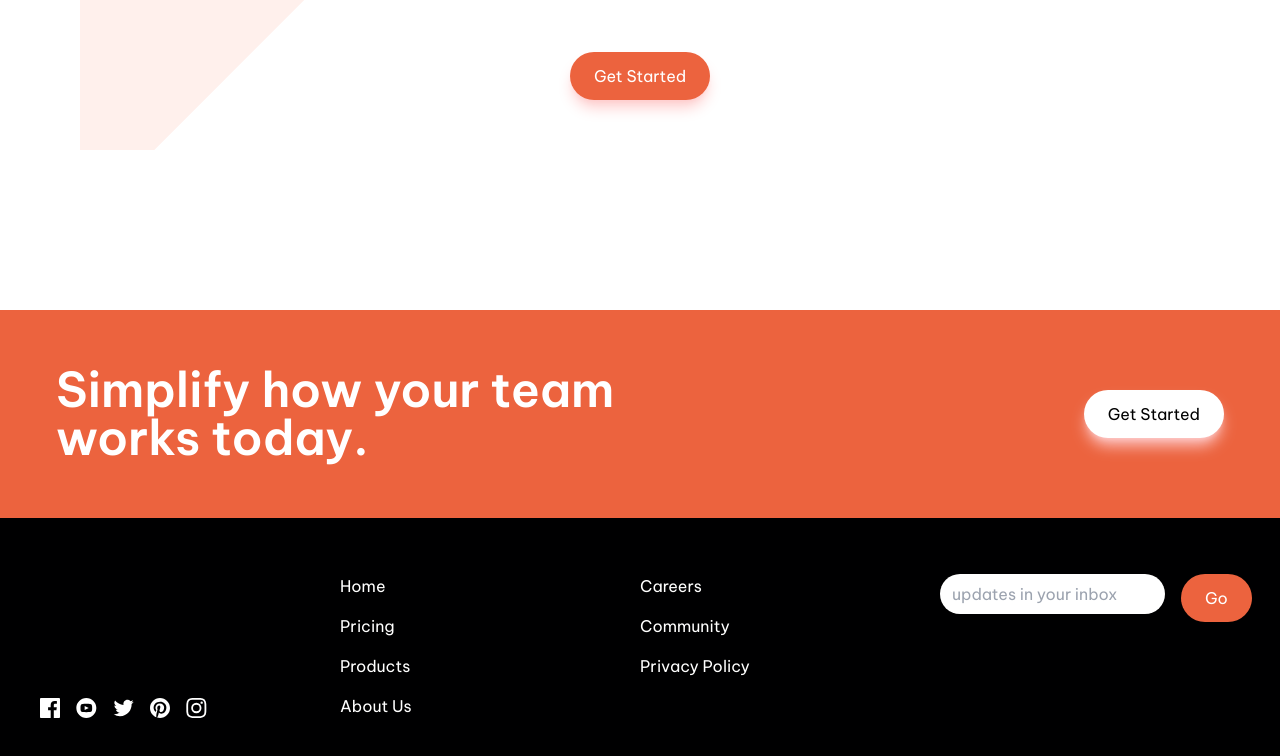
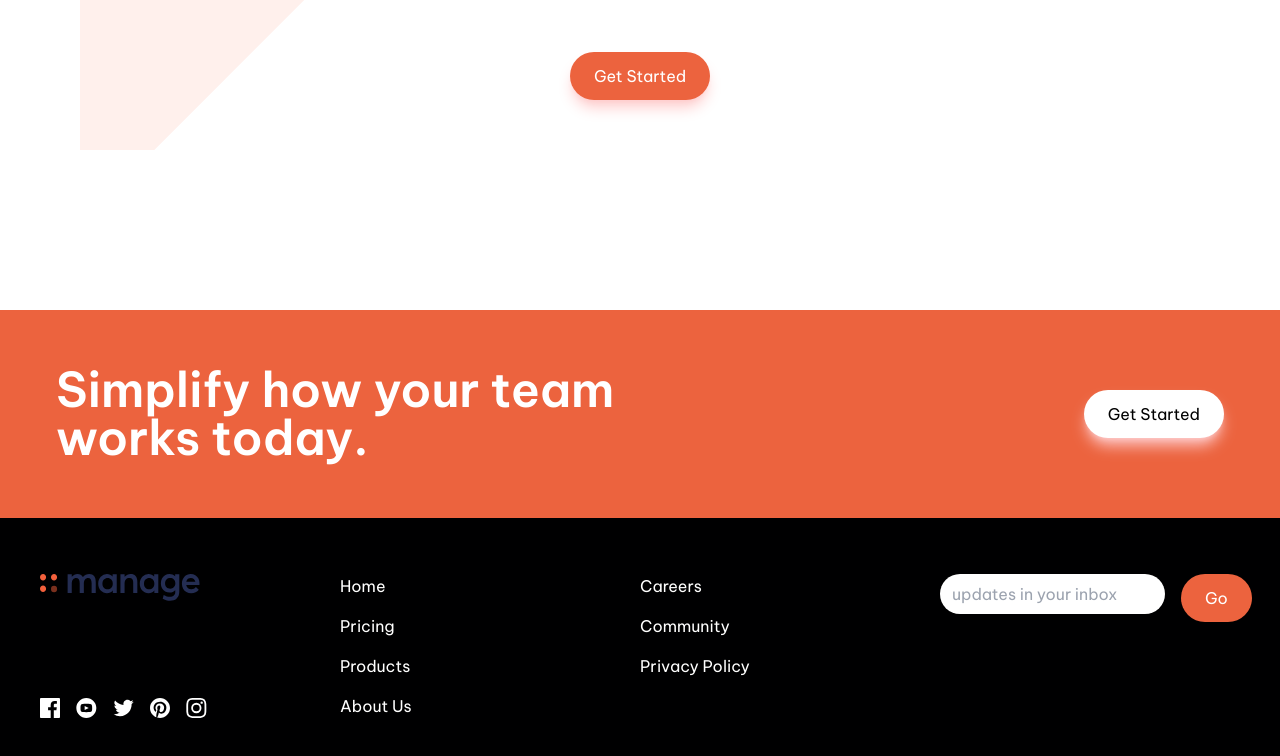
Before and after one commit to Abdallahdari/manage-frontend-challange, a website: page index.html in a window 1280 px wide. Shown: the part 2447-3203 px from the top of the page. Drawn offline with nearby package versions, Linux system fonts and the light colour scheme; files that its build step writes are made by us from their sources; the site is published under a folder, as on GitHub Pages, so addresses that start at the root find nothing.

Commit message:
footer imgae was not showing but now it's working

```diff
--- a/index.html
+++ b/index.html
@@ -172,7 +172,7 @@
 <div class="container mx-auto xl:max-w-[1200px]">
   <div class="grid sm:grid-cols-2 md:grid-cols-4 gap-y-7">
     <div class="footer-1 flex flex-col justify-between">
-      <img src="/images/logo.svg" alt="" class="w-40">
+      <img src="images/logo.svg" alt="" class="w-40">
       <div class="social flex items-center space-x-4 ">
         <svg xmlns="http://www.w3.org/2000/svg" width="20" height="20"><path fill="#FFF" d="M18.896 0H1.104C.494 0 0 .494 0 1.104v17.793C0 19.506.494 20 1.104 20h9.58v-7.745H8.076V9.237h2.606V7.01c0-2.583 1.578-3.99 3.883-3.99 1.104 0 2.052.082 2.329.119v2.7h-1.598c-1.254 0-1.496.597-1.496 1.47v1.928h2.989l-.39 3.018h-2.6V20h5.098c.608 0 1.102-.494 1.102-1.104V1.104C20 .494 19.506 0 18.896 0z"/></svg>
         <svg xmlns="http://www.w3.org/2000/svg" width="21" height="20"><path fill="#FFF" d="M10.333 0c-5.522 0-10 4.478-10 10 0 5.523 4.478 10 10 10 5.523 0 10-4.477 10-10 0-5.522-4.477-10-10-10zm3.701 14.077c-1.752.12-5.653.12-7.402 0C4.735 13.947 4.514 13.018 4.5 10c.014-3.024.237-3.947 2.132-4.077 1.749-.12 5.651-.12 7.402 0 1.898.13 2.118 1.059 2.133 4.077-.015 3.024-.238 3.947-2.133 4.077zM8.667 8.048l4.097 1.949-4.097 1.955V8.048z"/></svg>
```
